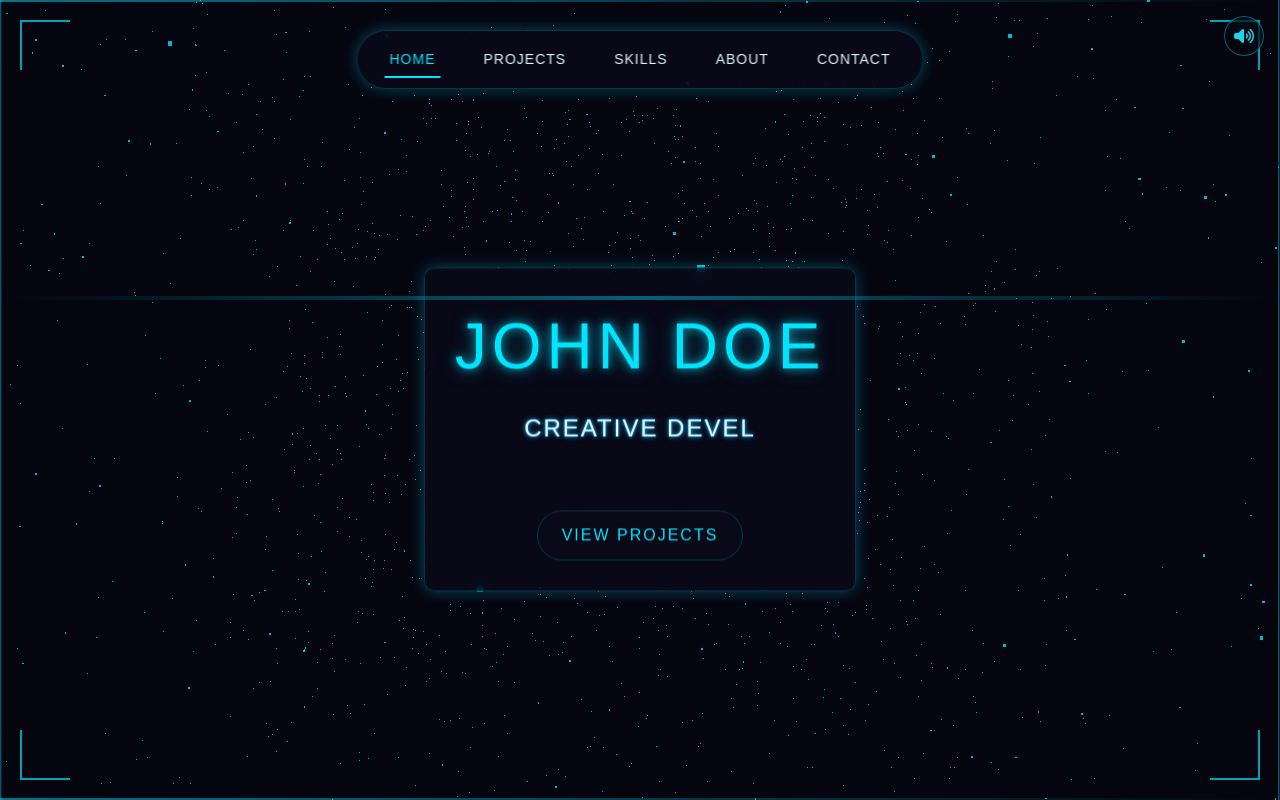
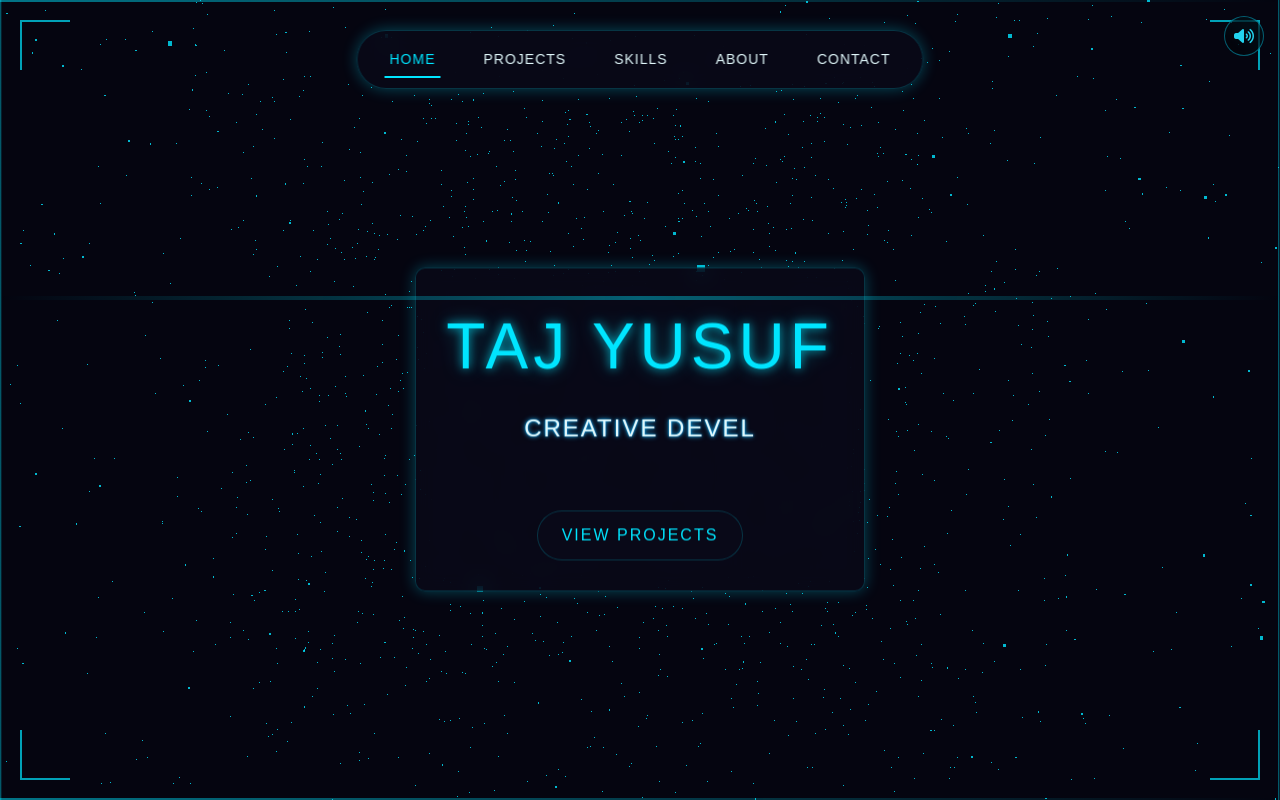
Before and after one commit to ZstrangerZ/Portfolio, a plain HTML site: page index.html in a window 1280 px wide. Drawn offline with nearby package versions, Linux system fonts and the light colour scheme; no server answers.

Commit message:
Update index.html

```diff
--- a/index.html
+++ b/index.html
@@ -1158,7 +1158,7 @@
         <section id="home" class="section active">
           <div class="hologram-projection">
             <div class="section-content text-center">
-              <h1 class="hologram-title">JOHN DOE</h1>
+              <h1 class="hologram-title">TAJ YUSUF</h1>
               <div class="hologram-subtitle glitch-text">
                 <span class="typed-text"></span>
               </div>
```
